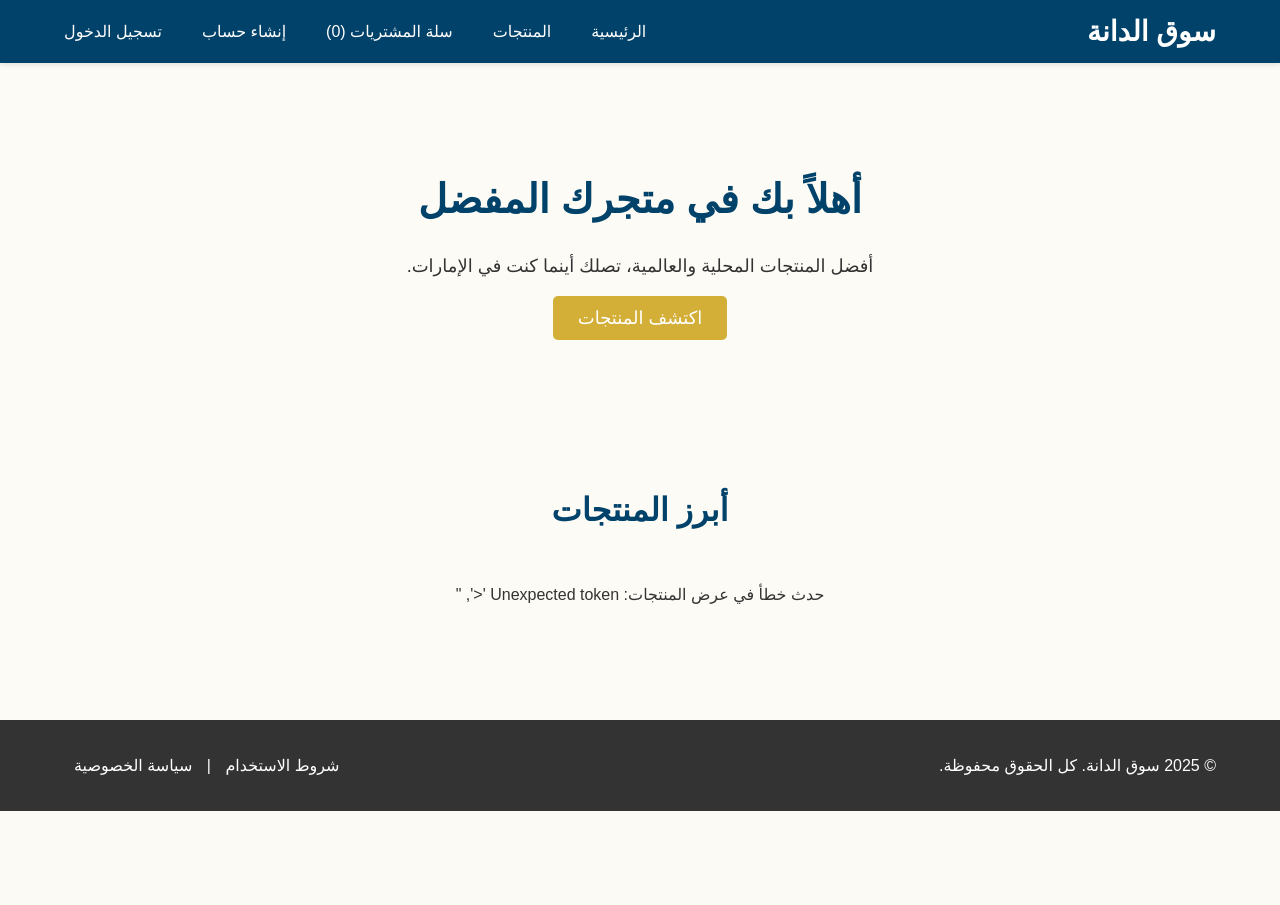
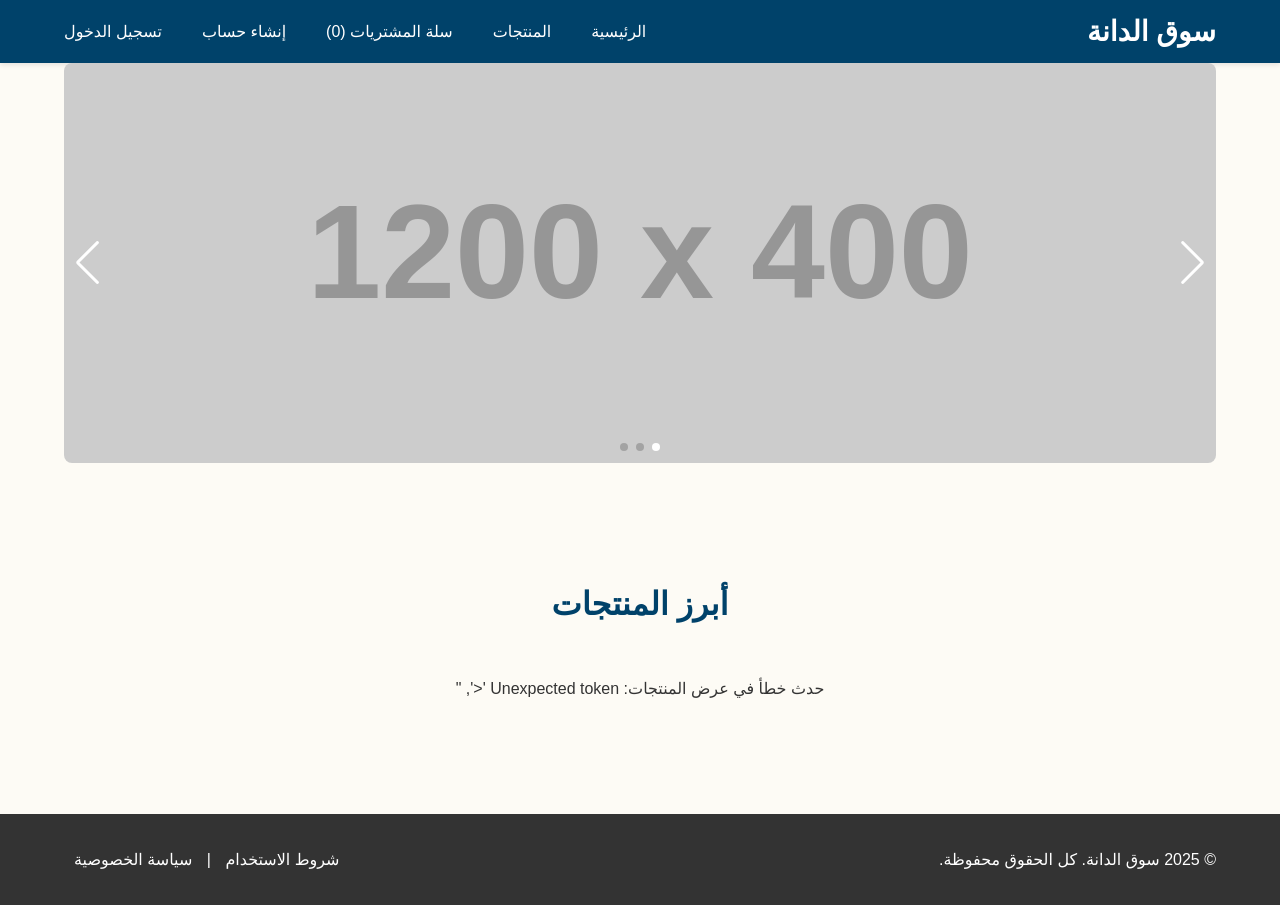
Before and after one commit to ahmadababneh527-stack/souq-aldana-backend, a Django app: page / in a window 1280 px wide. Before the commit the page ends 811 px from the top, so only its background shows below. Run offline with Django 5.2, Linux system fonts and the light colour scheme; grey boxes labelled with a size stand in for pictures from a placeholder-image service; data that the repository does not hold is empty; some libraries are stand-ins or nearby versions.

Commit message:
أضفت صفحات جديدة

```diff
--- a/static/css/style.css
+++ b/static/css/style.css
@@ -555,3 +555,36 @@ main.container {
 .footer-links a:hover {
     text-decoration: underline;
 }
+
+
+/* === تنسيق شريط الصور المتحرك (Slider) === */
+.main-slider {
+    width: 100%;
+    height: 400px; /* يمكنك تعديل الارتفاع حسب رغبتك */
+    margin-bottom: 40px;
+    border-radius: 8px;
+    overflow: hidden;
+}
+
+.swiper-slide img {
+    width: 100%;
+    height: 100%;
+    object-fit: cover; /* يضمن أن الصورة تملأ المساحة بشكل جميل */
+}
+
+/* تعديل ألوان أزرار التنقل في الـ Slider */
+:root {
+    --swiper-navigation-color: #fff;
+    --swiper-pagination-color: #fff;
+}
+
+
+/* === تحسين تصميم بطاقة المنتج (تأثير عند المرور) === */
+.product-card {
+    transition: transform 0.3s ease, box-shadow 0.3s ease; /* حركة ناعمة */
+}
+
+.product-card:hover {
+    transform: translateY(-5px); /* يرتفع قليلاً للأعلى */
+    box-shadow: 0 10px 20px rgba(0, 0, 0, 0.1); /* يضيف ظلًا أكبر */
+}
--- a/templates/base.html
+++ b/templates/base.html
@@ -6,10 +6,13 @@
     <meta name="viewport" content="width=device-width, initial-scale=1.0">
     <title>{% block title %}سوق الدانة{% endblock %}</title>
     <link rel="stylesheet" href="{% static 'css/style.css' %}">
+
     <link rel="apple-touch-icon" sizes="180x180" href="{% static 'icons/apple-touch-icon.png' %}">
     <link rel="icon" type="image/png" sizes="32x32" href="{% static 'icons/favicon-32x32.png' %}">
     <link rel="icon" type="image/png" sizes="16x16" href="{% static 'icons/favicon-16x16.png' %}">
     <link rel="manifest" href="{% static 'icons/site.webmanifest' %}">
+
+    {% block head_extra %}{% endblock %}
 </head>
 <body>
     <header class="main-header">
--- a/templates/index.html
+++ b/templates/index.html
@@ -5,11 +5,23 @@
 
 {% block content %}
     {% csrf_token %}
-    <section class="hero-section">
-        <h2>أهلاً بك في متجرك المفضل</h2>
-        <p>أفضل المنتجات المحلية والعالمية، تصلك أينما كنت في الإمارات.</p>
-        <a href="#" class="btn-primary">اكتشف المنتجات</a>
-    </section>
+
+    <div class="swiper main-slider">
+        <div class="swiper-wrapper">
+            <div class="swiper-slide">
+                <img src="https://placehold.co/1200x400/00426A/FFFFFF?text=New+Collection" alt="عرض جديد">
+            </div>
+            <div class="swiper-slide">
+                <img src="https://placehold.co/1200x400/E8A87C/FFFFFF?text=Special+Offer" alt="عرض خاص">
+            </div>
+            <div class="swiper-slide">
+                <img src="https://placehold.co/1200x400/C38D9E/FFFFFF?text=Sale+Up+To+50%25" alt="تخفيضات">
+            </div>
+        </div>
+        <div class="swiper-button-next"></div>
+        <div class="swiper-button-prev"></div>
+        <div class="swiper-pagination"></div>
+    </div>
 
     <section class="featured-products">
         <h3>أبرز المنتجات</h3>
@@ -19,5 +31,31 @@
 {% endblock %}
 
 {% block scripts %}
+    <script src="https://cdn.jsdelivr.net/npm/swiper@11/swiper-bundle.min.js"></script>
+
+    <script>
+        document.addEventListener('DOMContentLoaded', () => {
+            const swiper = new Swiper('.main-slider', {
+                loop: true, // يجعل الصور تدور في حلقة
+                pagination: {
+                    el: '.swiper-pagination',
+                    clickable: true,
+                },
+                navigation: {
+                    nextEl: '.swiper-button-next',
+                    prevEl: '.swiper-button-prev',
+                },
+                autoplay: {
+                    delay: 5000, // تغيير الصورة كل 5 ثواني
+                    disableOnInteraction: false,
+                },
+            });
+        });
+    </script>
+
     <script src="{% static 'js/main.js' %}"></script>
 {% endblock %}
+
+{% block head_extra %}
+    <link rel="stylesheet" href="https://cdn.jsdelivr.net/npm/swiper@11/swiper-bundle.min.css" />
+{% endblock %}
```
